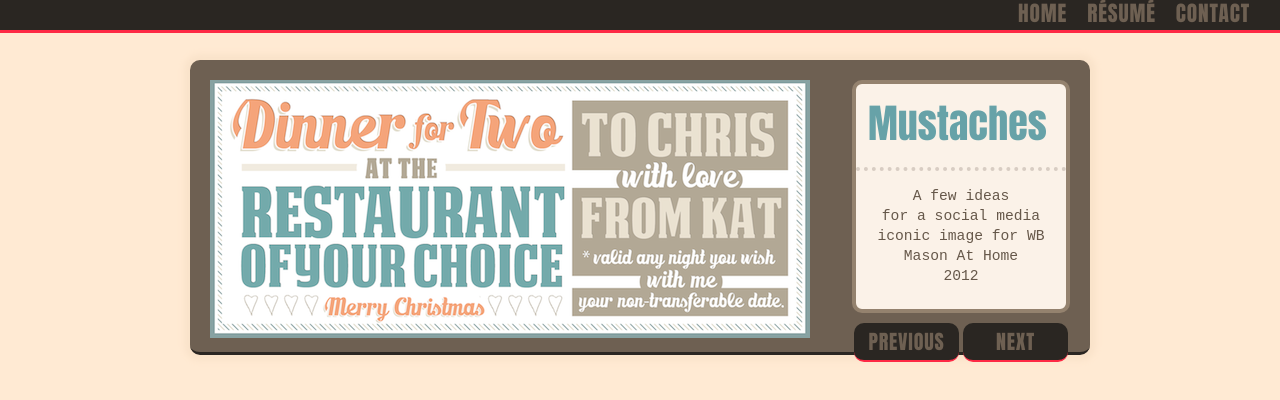
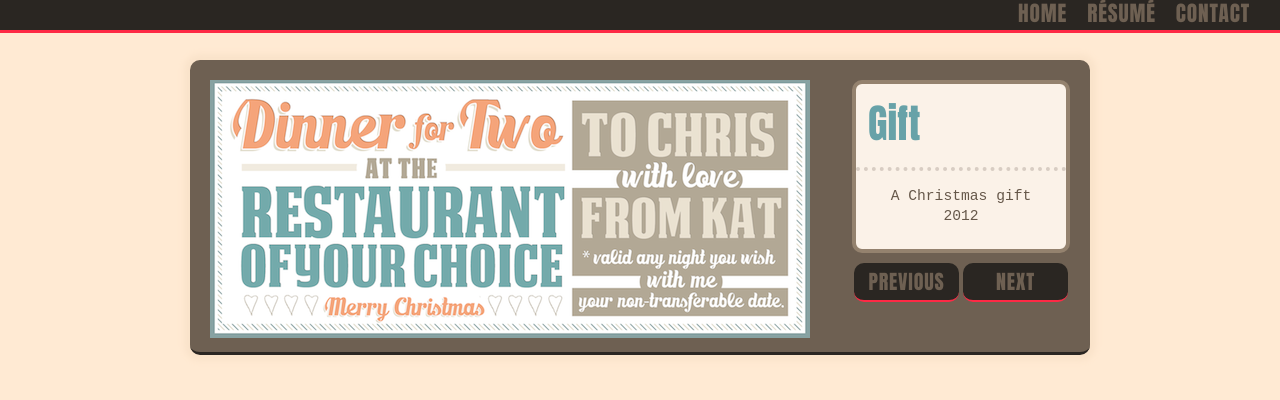
Before and after one commit to copernica/copernica.github.com, a plain HTML site: page dinner.html in a window 1280 px wide. Drawn offline with Linux system fonts and the light colour scheme.

Commit message:
Update dinner.html

```diff
--- a/dinner.html
+++ b/dinner.html
@@ -1,7 +1,7 @@
 <!DOCTYPE html>
 <html>
   <head>
-  <title>Mustaches</title>
+  <title>Gift</title>
 	<link rel=StyleSheet href="assets/css/styles.css" type="text/css">
   </head>
   <body>
@@ -20,9 +20,9 @@
 <div class="right-side-pages">
       <div class="story-module-pages">
         <div class="headline">
-          <h2>Mustaches</h2>
+          <h2>Gift</h2>
         </div>
-          <p>A few ideas<br>for a social media iconic image for WB Mason At Home<br>2012</p>
+          <p>A Christmas gift<br>2012</p>
       </div>
       <div class="button"><a href="thinkingday.html">NEXT</a></div>
      <div class="button"><a href="cosmos.html">PREVIOUS</a></div>
```
